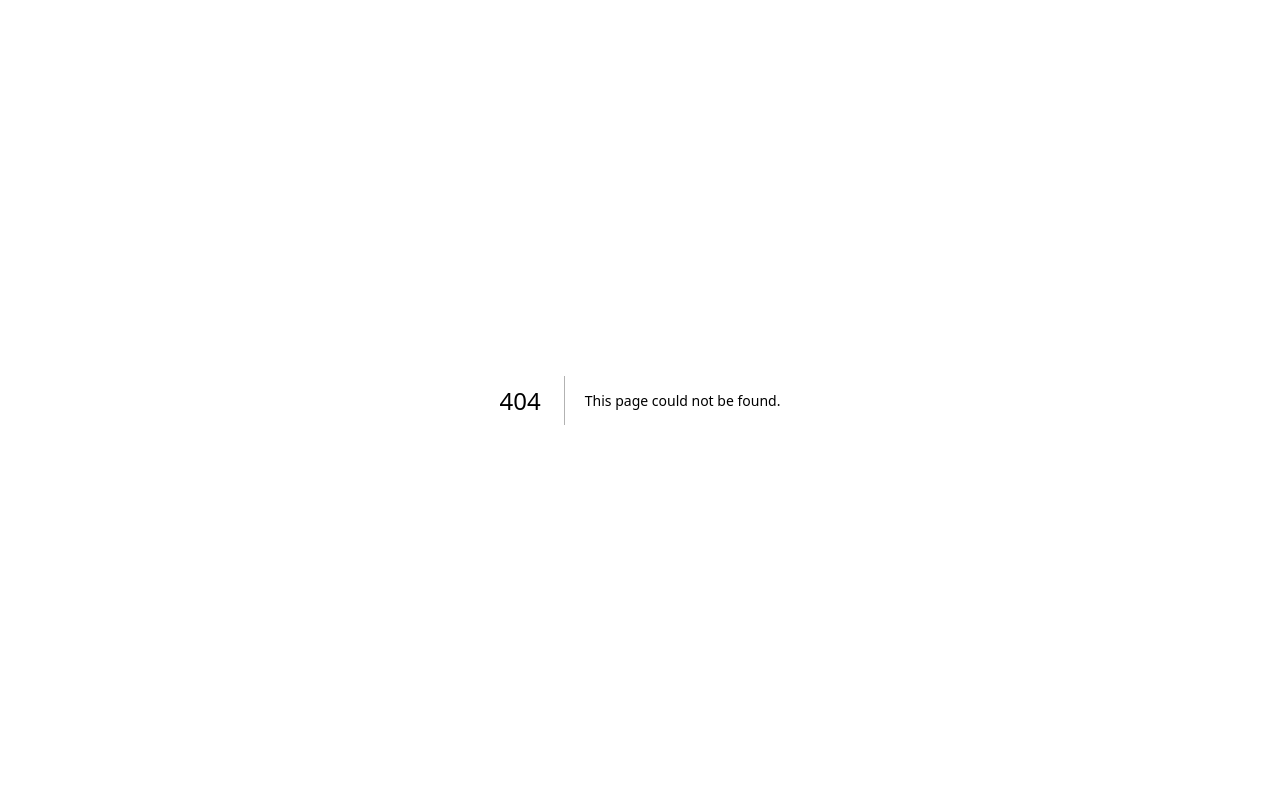
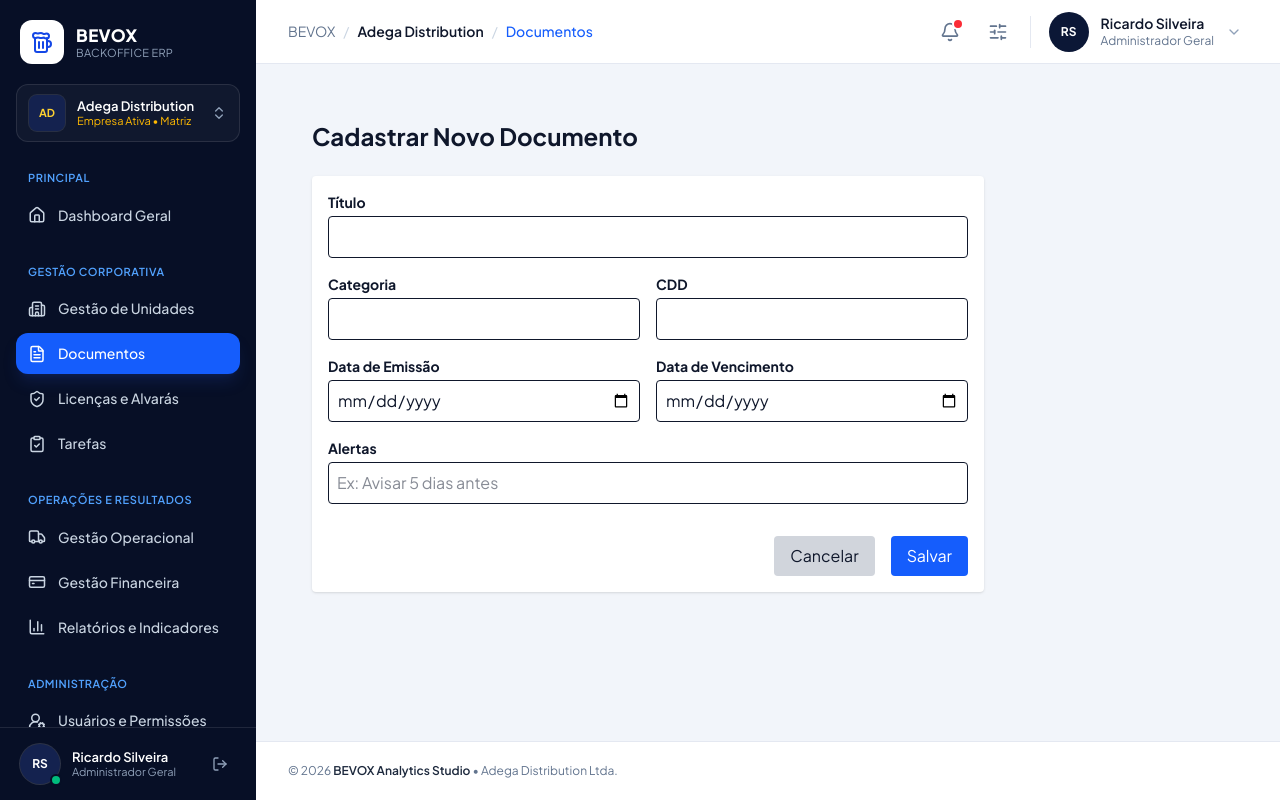
Before and after one commit to AllanVCordeiroS/Residencia-Tecnologica02, a Next.js app in the folder Squad05-Bevox/Residencia-Tecnologica02-main/: page /documentos/new in a window 1280 px wide. Before the commit this address had no page. Built offline with nearby package versions, Linux system fonts and the light colour scheme.

Commit message:
Adiciona página de cadastro de documentos

```diff
--- /dev/null
+++ b/Squad05-Bevox/Residencia-Tecnologica02-main/src/app/(app)/documentos/new/page.tsx
@@ -0,0 +1,10 @@
+import DocumentForm from "@/components/documentos/DocumentForm";
+
+export default function CadastrarDocumentoPage() {
+  return (
+    <div className="p-6">
+      <h1 className="text-2xl font-bold mb-6">Cadastrar Novo Documento</h1>
+      <DocumentForm />
+    </div>
+  );
+}
--- /dev/null
+++ b/Squad05-Bevox/Residencia-Tecnologica02-main/src/components/documentos/DocumentForm.tsx
@@ -0,0 +1,109 @@
+"use client";
+
+import { useRouter } from "next/navigation";
+import { useForm } from "react-hook-form";
+import { zodResolver } from "@hookform/resolvers/zod";
+import * as z from "zod";
+
+// 1. Esquema de Validação Zod (Com proteção para campos vazios)
+const documentSchema = z.object({
+  titulo: z.string().min(1, "O título é obrigatório"),
+  categoria: z.string().min(1, "A categoria é obrigatória"),
+  cdd: z.string().min(1, "O CDD é obrigatório"),
+  dataEmissao: z.string().min(1, "Data de emissão obrigatória"),
+  dataVencimento: z.string().min(1, "Data de vencimento obrigatória"),
+  alertas: z.string().optional(),
+}).refine((data) => {
+  // Só compara as datas se o utilizador tiver preenchido ambas
+  if (!data.dataEmissao || !data.dataVencimento) return true;
+  return new Date(data.dataVencimento) > new Date(data.dataEmissao);
+}, {
+  message: "O vencimento deve ser posterior à emissão",
+  path: ["dataVencimento"],
+});
+
+type DocumentFormValues = z.infer<typeof documentSchema>;
+
+export default function DocumentForm() {
+  const router = useRouter();
+
+  // 2. Configuração do formulário com valores iniciais vazios
+  const { register, handleSubmit, formState: { errors } } = useForm<DocumentFormValues>({
+    resolver: zodResolver(documentSchema),
+    defaultValues: {
+      titulo: "",
+      categoria: "",
+      cdd: "",
+      dataEmissao: "",
+      dataVencimento: "",
+      alertas: "",
+    }
+  });
+
+  const onSubmit = (data: DocumentFormValues) => {
+    console.log("Dados salvos:", data);
+    alert("Documento salvo com sucesso!");
+    router.push("/documentos");
+  };
+
+  const handleCancel = () => {
+    router.push("/documentos");
+  };
+
+  return (
+    <form onSubmit={handleSubmit(onSubmit)} className="flex flex-col gap-4 p-4 max-w-2xl bg-white rounded shadow">
+      {/* Título */}
+      <div>
+        <label className="block text-sm font-bold mb-1">Título</label>
+        <input {...register("titulo")} className="border p-2 w-full rounded" />
+        {errors.titulo && <span className="text-red-500 text-sm">{errors.titulo.message}</span>}
+      </div>
+
+      <div className="grid grid-cols-2 gap-4">
+        {/* Categoria */}
+        <div>
+          <label className="block text-sm font-bold mb-1">Categoria</label>
+          <input {...register("categoria")} className="border p-2 w-full rounded" />
+          {errors.categoria && <span className="text-red-500 text-sm">{errors.categoria.message}</span>}
+        </div>
+
+        {/* CDD */}
+        <div>
+          <label className="block text-sm font-bold mb-1">CDD</label>
+          <input {...register("cdd")} className="border p-2 w-full rounded" />
+          {errors.cdd && <span className="text-red-500 text-sm">{errors.cdd.message}</span>}
+        </div>
+
+        {/* Data de Emissão */}
+        <div>
+          <label className="block text-sm font-bold mb-1">Data de Emissão</label>
+          <input type="date" {...register("dataEmissao")} className="border p-2 w-full rounded" />
+          {errors.dataEmissao && <span className="text-red-500 text-sm">{errors.dataEmissao.message}</span>}
+        </div>
+
+        {/* Data de Vencimento */}
+        <div>
+          <label className="block text-sm font-bold mb-1">Data de Vencimento</label>
+          <input type="date" {...register("dataVencimento")} className="border p-2 w-full rounded" />
+          {errors.dataVencimento && <span className="text-red-500 text-sm">{errors.dataVencimento.message}</span>}
+        </div>
+      </div>
+
+      {/* Alertas */}
+      <div>
+        <label className="block text-sm font-bold mb-1">Alertas</label>
+        <input {...register("alertas")} placeholder="Ex: Avisar 5 dias antes" className="border p-2 w-full rounded" />
+      </div>
+
+      {/* Botões */}
+      <div className="flex gap-4 mt-4 justify-end">
+        <button type="button" onClick={handleCancel} className="px-4 py-2 bg-gray-300 rounded hover:bg-gray-400">
+          Cancelar
+        </button>
+        <button type="submit" className="px-4 py-2 bg-blue-600 text-white rounded hover:bg-blue-700">
+          Salvar
+        </button>
+      </div>
+    </form>
+  );
+}
```
